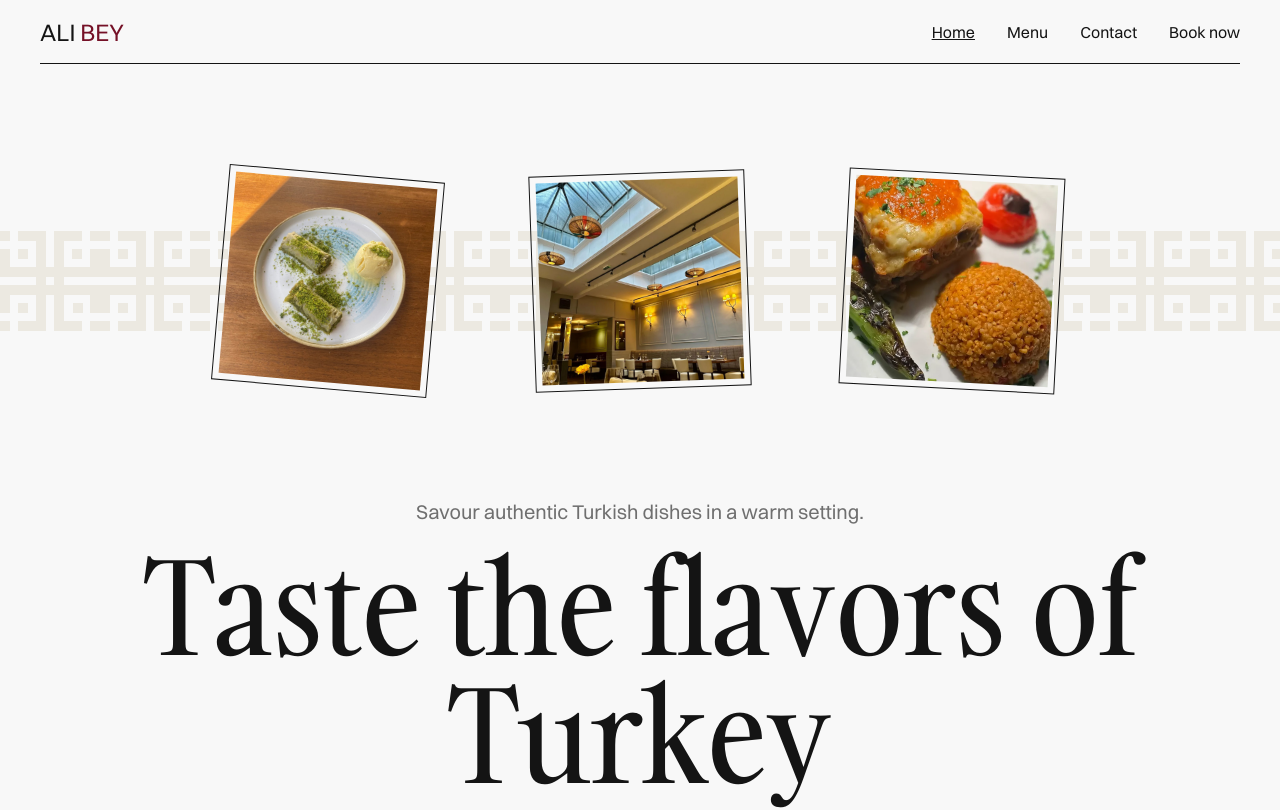
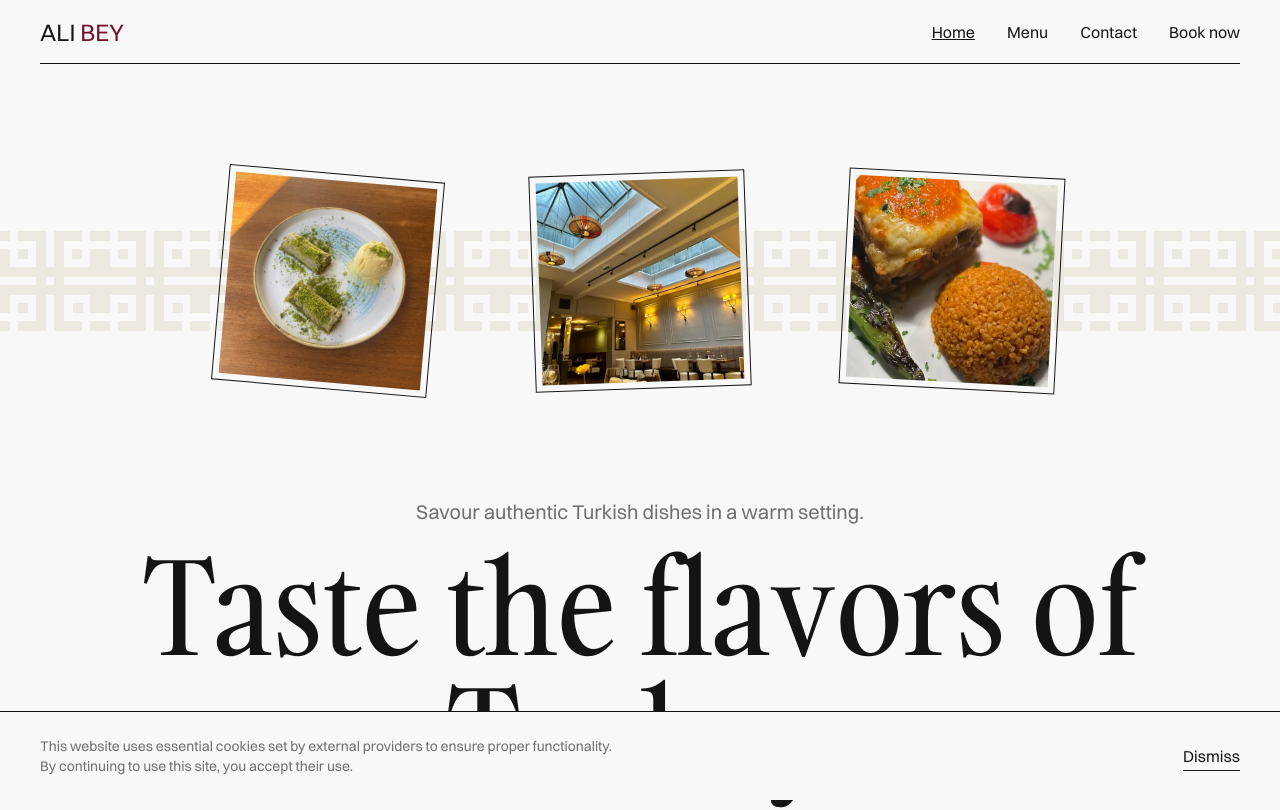
Before and after one commit to warpBytes/alibey, a Next.js app: page / in a window 1280 px wide. Shown: the top 810 px of the page. Built offline with nearby package versions, Linux system fonts and the light colour scheme.

Commit message:
Added CookieBanner

```diff
--- a/app/layout.tsx
+++ b/app/layout.tsx
@@ -1,5 +1,6 @@
 import metadataConfig from '@/lib/metadata';
 
+import CookieBanner from '@/components/cookie-banner';
 import Navigation from '@/components/navigation';
 
 import { gambarino, switzer } from './fonts';
@@ -19,6 +20,7 @@ export default function RootLayout({
       >
         <Navigation />
         {children}
+        <CookieBanner />
       </body>
     </html>
   );
--- /dev/null
+++ b/components/cookie-banner.tsx
@@ -0,0 +1,34 @@
+'use client';
+
+import { useState } from 'react';
+
+const CookieBanner = () => {
+  const [isVisible, setIsVisible] = useState(true);
+
+  const handleDismiss = () => {
+    setIsVisible(false);
+  };
+
+  if (!isVisible) return null;
+
+  return (
+    <div className="fixed bottom-0 left-0 right-0 z-50 border-t border-foreground bg-background">
+      <div className="content-wrapper flex items-center justify-between py-6">
+        <p className="text-sm text-neutral600">
+          This website uses essential cookies set by external providers to
+          ensure proper functionality.
+          <br />
+          By continuing to use this site, you accept their use.
+        </p>
+        <button
+          onClick={handleDismiss}
+          className="ml-4 h-[30px] border-b border-foreground text-foreground"
+        >
+          Dismiss
+        </button>
+      </div>
+    </div>
+  );
+};
+
+export default CookieBanner;
```
